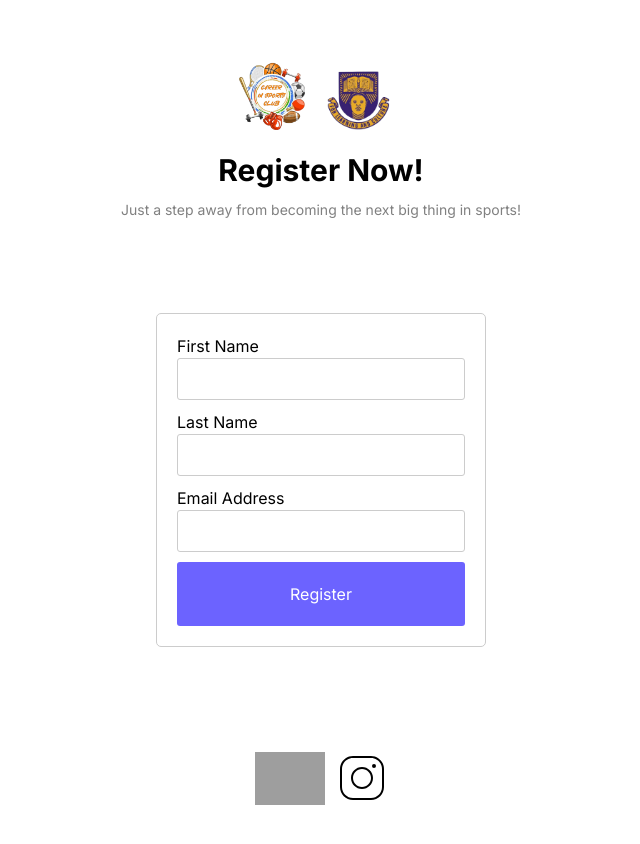
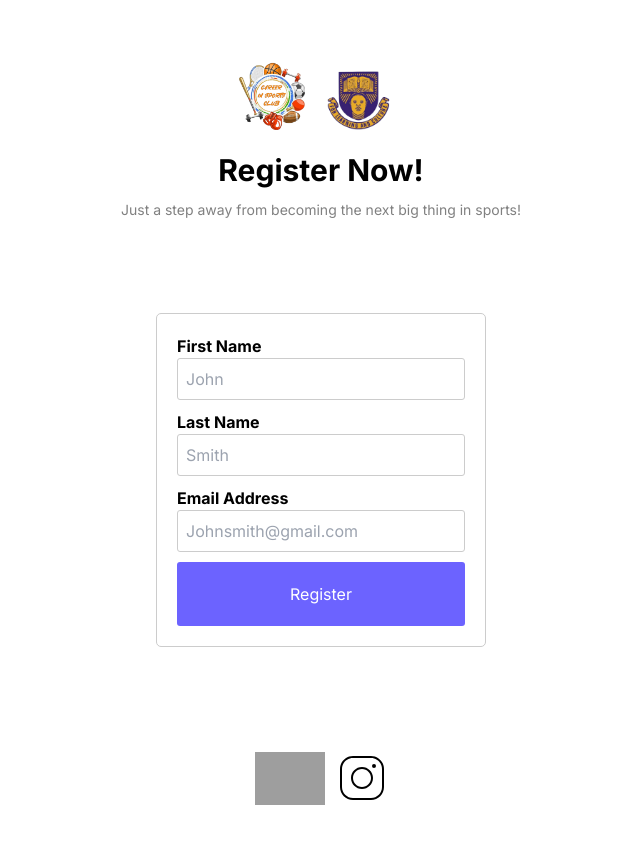
Before and after one commit to 0luwaseyi/Sports-Conference, a Next.js app: page /register in a window 1280 px wide. Shown: the top 844 px of the page, without its empty margins (319-959 px from the left). Built offline with nearby package versions, Linux system fonts and the light colour scheme; grey boxes are pictures that could not be loaded.

Commit message:
styled forms

```diff
--- a/src/app/register/page.tsx
+++ b/src/app/register/page.tsx
@@ -14,7 +14,7 @@ import { collection, addDoc} from 'firebase/firestore'
 
 async function addDataToFireStore(firstName:string, lastName:string, email:string){
   try{
-    const docRef = await addDoc(collection(db, "details"), {
+    const docRef = await addDoc(collection(db, "users"), {
       firstName: firstName,
       lastName: lastName,
       email: email,
@@ -101,36 +101,39 @@ const SignupForm: React.FC = () => {
       </div>
       <div style={{ display: 'flex', justifyContent: 'center', alignItems: 'center', height: '100vh', marginTop:"80px" }}>
         <form onSubmit={formik.handleSubmit} style={{ width: '330px', padding: '20px', border: '1px solid #ccc', borderRadius: '5px' }}>
-          <label htmlFor="firstName">First Name</label>
+          <label htmlFor="firstName" className='font-bold'>First Name</label>
           <input
-            className='border-style border-gray-300 rounded-md p-2 w-full focus:border-blue-500'
+            className='border-style border-gray-300 rounded-md p-2 w-full focus:border-purple-500 focus:outline-none focus:ring-2 focus:ring-purple-500'
             id="firstName"
             name="firstName"
             type="text"
+            placeholder='John'
             onChange={formik.handleChange}
             value={formik.values.firstName}
             style={{ width: '100%', padding: '8px', marginBottom: '10px', border: '1px solid #ccc', borderRadius: '3px' }}
           />
           {formik.errors.firstName ? <div>{formik.errors.firstName}</div> : null}
 
-          <label htmlFor="lastName">Last Name</label>
+          <label htmlFor="lastName" className='font-bold'>Last Name</label>
           <input
-            className='border-style border-gray-300 rounded-md p-2 w-full'
+            className='border-style border-gray-300 rounded-md p-2 w-full focus:border-purple-500 focus:outline-none focus:ring-2 focus:ring-purple-500'
             id="lastName"
             name="lastName"
             type="text"
+            placeholder='Smith'
             onChange={formik.handleChange}
             value={formik.values.lastName}
             style={{ width: '100%', padding: '8px', marginBottom: '10px', border: '1px solid #ccc', borderRadius: '3px' }}
           />
           {formik.errors.lastName ? <div>{formik.errors.lastName}</div> : null}
 
-          <label htmlFor="email">Email Address</label>
+          <label htmlFor="email" className='font-bold'>Email Address</label>
           <input
-           className='border border-gray-300 rounded-md p-2 w-full focus:border-blue-500'
+           className='border border-gray-300 rounded-md p-2 w-full focus:border-purple-500 focus:outline-none focus:ring-2 focus:ring-purple-500'
             id="email"
             name="email"
             type="email"
+            placeholder='Johnsmith@gmail.com'
             onChange={formik.handleChange}
             value={formik.values.email}
             style={{ width: '100%', padding: '8px', marginBottom: '10px', border: '1px solid #ccc', borderRadius: '3px' }}
```
